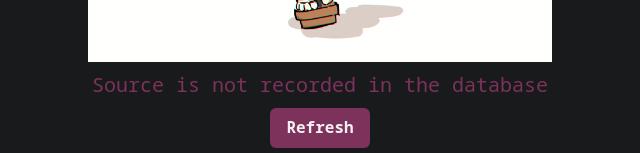
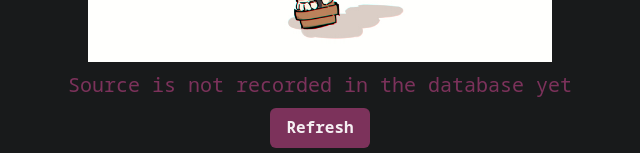
Before and after one commit to durpyneko/kikuri-web, a Next.js app: page /birthday in a window 1280 px wide. Both pictures are taken after a click on the button "Refresh". Shown: the part 662-815 px from the top of the page, without its empty margins (320-960 px from the left). Built offline with nearby package versions, Linux system fonts and the light colour scheme.

Commit message:
Update birthday.tsx

```diff
--- a/src/pages/birthday.tsx
+++ b/src/pages/birthday.tsx
@@ -115,7 +115,7 @@ export default function Birthday() {
             ))
           ) : (
             <Text color={theme.colors.accent} fontSize={{ base: 18, sm: 20 }}>
-              Source is not recorded in the database
+              Source is not recorded in the database yet
             </Text>
           )}
         </Flex>
```
